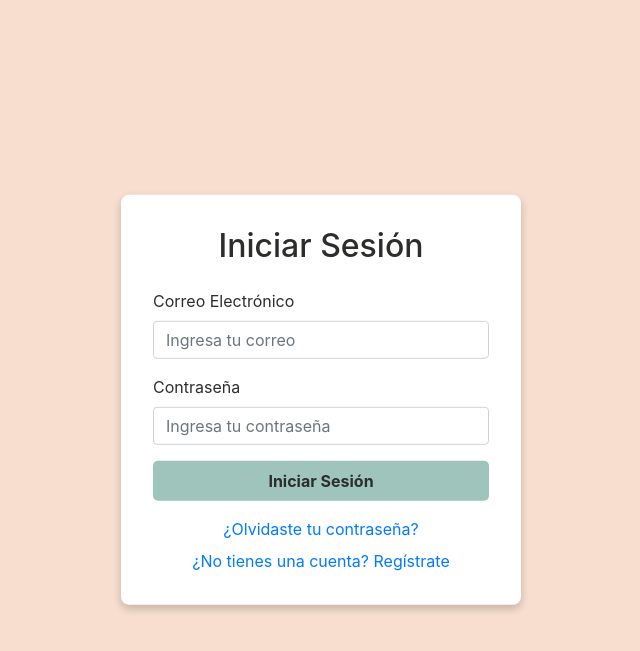
After one commit to jraygadaP/Ambiente_Cliente_Servidor_Proyecto, a PHP site: page /login.html in a window 1280 px wide. The commit adds this page. Shown: the top 651 px of the page, without its empty margins (319-959 px from the left). Run offline with PHP 8.4, Linux system fonts and the light colour scheme.

Commit message:
login, registro y cambios en el index
login, registro y cambios en el index

```diff
--- /dev/null
+++ b/CSS/style.css
@@ -0,0 +1,42 @@
+body {
+    background-color: #F7DECE;
+    color: #2D2E2C;
+}
+
+.navbar a {
+    color: #2D2E2C !important;
+}
+
+.navbar-brand {
+    font-weight: bold;
+}
+
+.login-container {
+    max-width: 400px;
+    width: 100%;
+    padding: 2rem;
+    background-color: white;
+    border-radius: 8px;
+    box-shadow: 0 4px 8px rgba(0, 0, 0, 0.2);
+    position: absolute;
+    top: 50%;
+    left: 50%;
+    transform: translate(-50%, -50%);
+}
+
+.btnlogin {
+    background-color: #9EC4BB;
+    color: #2D2E2C;
+    width: 100%;
+    border: none;
+    border-radius: 5px;
+    font-weight: bold;
+    padding: 8px;
+    transition: background-color 0.3s ease;
+    cursor: pointer;
+}
+
+.btnlogin:hover {
+    background-color: #CCCCBB;
+    color: white;
+}
--- /dev/null
+++ b/login.html
@@ -0,0 +1,36 @@
+<!DOCTYPE html>
+<html lang="es">
+<head>
+    <meta charset="UTF-8">
+    <meta name="viewport" content="width=device-width, initial-scale=1.0">
+    <title>El Financiero</title>
+    <!-- Enlace al CSS de Bootstrap -->
+    <link href="https://stackpath.bootstrapcdn.com/bootstrap/4.5.2/css/bootstrap.min.css" rel="stylesheet">
+    <link href="https://cdnjs.cloudflare.com/ajax/libs/font-awesome/6.0.0-beta3/css/all.min.css" rel="stylesheet">
+    <link rel="stylesheet" href="css/style.css">
+</head>
+
+<body>
+    <div class="login-container">
+        <h2 class="text-center mb-4">Iniciar Sesión</h2>
+        <form action="/ruta-de-autenticacion" method="post">
+            <div class="form-group">
+                <label for="email">Correo Electrónico</label>
+                <input type="email" class="form-control" id="email" name="email" placeholder="Ingresa tu correo" required>
+            </div>
+            <div class="form-group">
+                <label for="password">Contraseña</label>
+                <input type="password" class="form-control" id="password" name="password" placeholder="Ingresa tu contraseña" required>
+            </div>
+            <button type="submit" class="btnlogin">Iniciar Sesión</button>
+            <div class="text-center mt-3">
+                <a href="#">¿Olvidaste tu contraseña?</a>
+            </div>
+            <div class="text-center mt-2">
+                <a href="registro.html">¿No tienes una cuenta? Regístrate</a>
+            </div>
+        </form>
+    </div>
+</body>
+
+</html>
```
Also changed, not shown: css/contactenos.css (+4 -8 lines), index.html (+10 -2 lines), registro.html (added).
